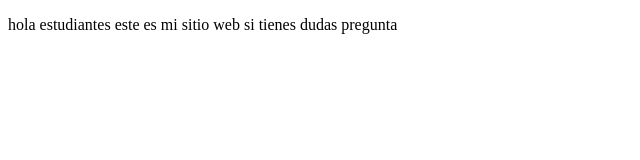
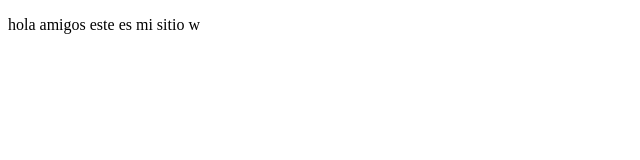
Before and after one commit to regaaron/proyectoDemoCursoPrework, a plain HTML site: page index.html in a window 1280 px wide. Shown: the whole page, without its empty margins (0-640 px from the left). Drawn offline with Linux system fonts and the light colour scheme.

Commit message:
second commit

```diff
--- a/index.html
+++ b/index.html
@@ -8,8 +8,8 @@
 </head>
 <body>
     <p>
-        hola estudiantes este es mi sitio web
-        si tienes dudas pregunta
+        hola amigos este es mi sitio w
+
     </p>
 </body>
 </html>
```
